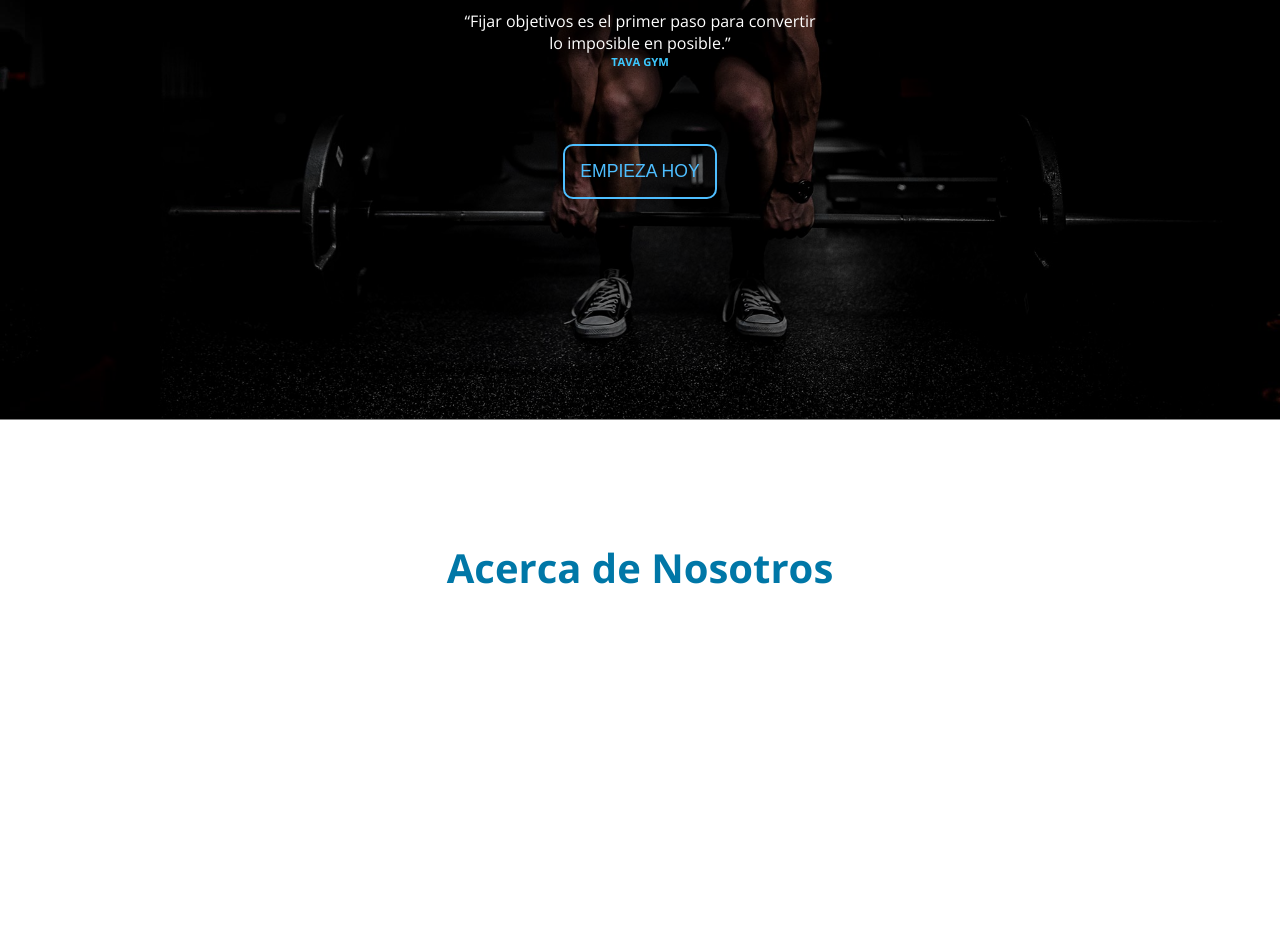
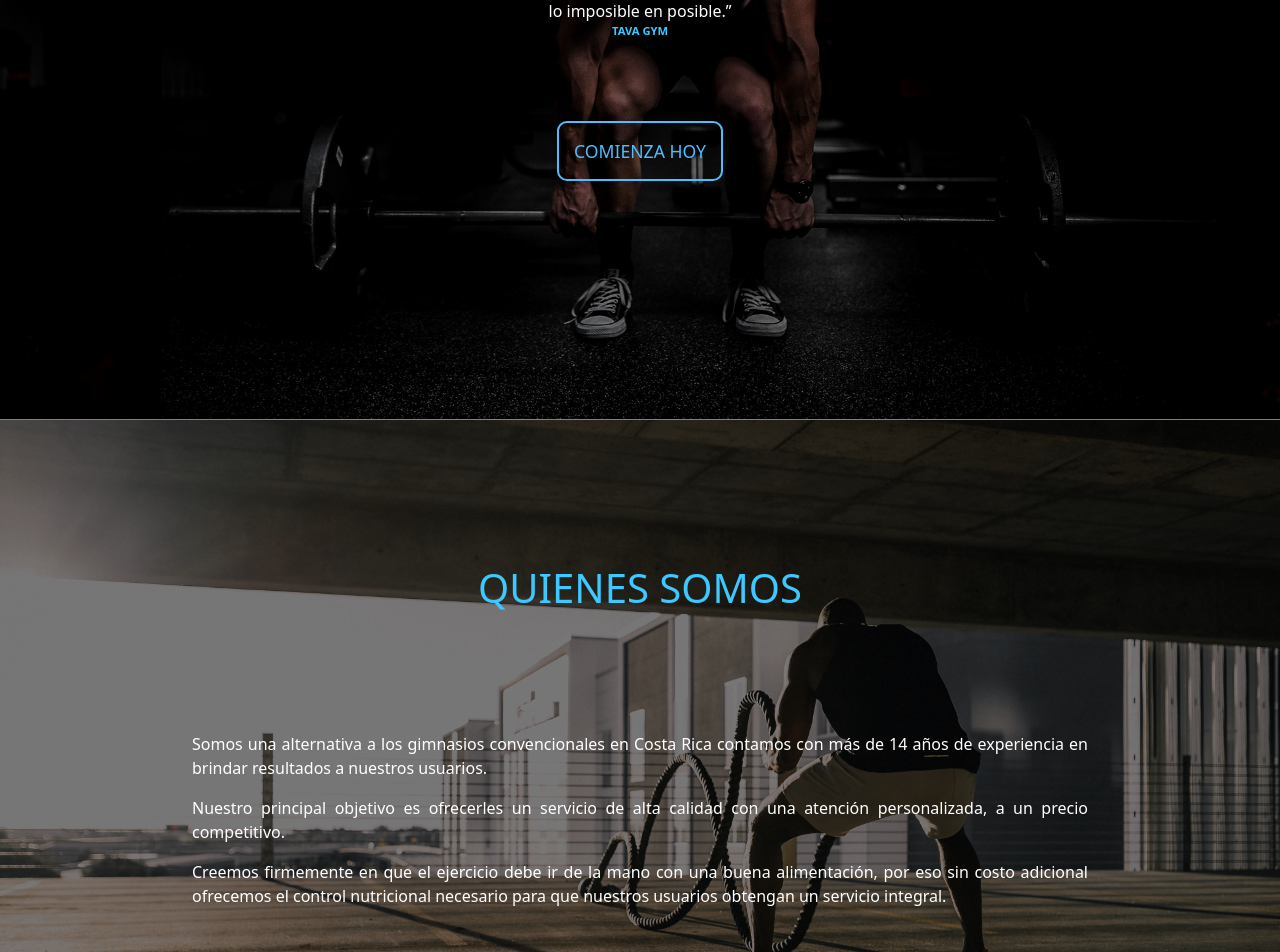
Before and after one commit to yimmytor/cenfotec-fro4-angular, an Angular app: page / in a window 1280 px wide. Shown: the part 380-1332 px from the top of the page. Built offline with nearby package versions, Linux system fonts and the light colour scheme.

Commit message:
Segundo Avance

```diff
--- a/angular.json
+++ b/angular.json
@@ -27,7 +27,8 @@
               "src/assets"
             ],
             "styles": [
-              "src/styles.css"
+              "src/styles.css",
+              "node_modules/bootstrap/dist/css/bootstrap.css"
             ],
             "scripts": []
           },
@@ -94,9 +95,10 @@
               "src/assets"
             ],
             "styles": [
-              "src/styles.css"
+              "src/styles.css",
+              "node_modules/bootstrap/dist/css/bootstrap.css"
             ],
-            "scripts": []
+            "scripts": [ "node_modules/bootstrap/dist/js/bootstrap.bundle.js" ]
           }
         }
       }
--- a/package.json
+++ b/package.json
@@ -18,6 +18,9 @@
     "@angular/platform-browser": "~12.1.2",
     "@angular/platform-browser-dynamic": "~12.1.2",
     "@angular/router": "~12.1.2",
+    "bootstrap": "^5.0.2",
+    "ngx-bootstrap": "^7.0.0",
+    "normalize.css": "^8.0.1",
     "rxjs": "~6.6.0",
     "tslib": "^2.2.0",
     "zone.js": "~0.11.4"
--- a/src/app/header/header/header.component.css
+++ b/src/app/header/header/header.component.css
@@ -23,12 +23,14 @@ header .branch-container .branch-logo {
 }
 
 header .branch-container p {
+    margin: 0;
     font-family: 'Roboto', sans-serif;
     font-size: 1.7rem;
 }
 
 header ul {
     display: flex;
+    margin: 0;
 }
 
 header ul li {
--- a/src/app/principal/inicio/inicio.component.css
+++ b/src/app/principal/inicio/inicio.component.css
@@ -7,20 +7,8 @@
     color: var(--color-terciario);
 }
 
-.seccion-inicio .dark-screen {
-    display: flex;
-    flex-direction: column;
-    align-items: center;
-    width: 100%;
-    height: 100%;
-    background-color: #00000086;
-}
-
 .seccion-inicio h1 {
-    margin: 10vh 0;
     font-size: 2.7rem;
-    font-weight: 500;
-    color: #3dc8ff;
 }
 
 .seccion-inicio .frase-dia {
@@ -75,6 +63,6 @@
 
 .seccion-inicio .boton-inscripcion:hover {
     background-color: var(--color-borde-caja-frase);
-    color: var(--color-fuente-defecto);
+    color: var(--color-terciario);
     border: 2px solid transparent;
 }
--- a/src/app/principal/inicio/inicio.component.html
+++ b/src/app/principal/inicio/inicio.component.html
@@ -9,6 +9,6 @@
             </p>
         </div>
 
-        <button class="boton-inscripcion">EMPIEZA HOY</button>
+        <button class="boton-inscripcion">COMIENZA HOY</button>
     </div>
 </section>
--- a/src/app/principal/nosotros/nosotros.component.css
+++ b/src/app/principal/nosotros/nosotros.component.css
@@ -0,0 +1,21 @@
+.seccion-nosotros {
+    background-image: url('../../../assets/img/hero/hero-nosotros.jpg');
+    background-position: center;
+    background-size: cover;
+    background-repeat: no-repeat;
+    color: var(--color-terciario);
+}
+
+.seccion-nosotros .dark-screen {
+    display: flex;
+    flex-direction: column;
+    align-items: center;
+    width: 100%;
+    height: 100%;
+    background-color: #00000086;
+}
+
+.seccion-nosotros .nosotros-descripcion {
+    width: 70%;
+    text-align: justify;
+}
--- a/src/app/principal/nosotros/nosotros.component.html
+++ b/src/app/principal/nosotros/nosotros.component.html
@@ -1,3 +1,17 @@
-<section class="seccion-central">
-    <h1>Acerca de Nosotros</h1>
+<section class="seccion-central seccion-nosotros">
+    <div class="dark-screen">
+        <h1>QUIENES SOMOS</h1>
+
+        <p class="nosotros-descripcion">
+            Somos una alternativa a los gimnasios convencionales en Costa Rica contamos con más de 14 años de experiencia en brindar resultados a nuestros usuarios.
+        </p>
+
+        <p class="nosotros-descripcion">
+            Nuestro principal objetivo es ofrecerles un servicio de alta calidad con una atención personalizada, a un precio competitivo.
+        </p>
+
+        <p class="nosotros-descripcion">
+            Creemos firmemente en que el ejercicio debe ir de la mano con una buena alimentación, por eso sin costo adicional ofrecemos el control nutricional necesario para que nuestros usuarios obtengan un servicio integral.
+        </p>
+    </div>
 </section>
--- a/src/app/principal/principal/principal.component.css
+++ b/src/app/principal/principal/principal.component.css
@@ -4,4 +4,5 @@ main {
     justify-content: center;
     min-height: 78vh;
     width: 100%;
+    background-color: var(--color-fondo-body);
 }
--- a/src/styles.css
+++ b/src/styles.css
@@ -1,17 +1,19 @@
 @import url('https://fonts.googleapis.com/css2?family=Open+Sans:ital,wght@0,300;0,400;0,600;0,700;0,800;1,300;1,400;1,600;1,700;1,800&family=Roboto:wght@500&display=swap');
+@import '~normalize.css';
 
 :root {
     /* Colores */
     --color-primario: #022a46;
-    --color-primario-1: #0d1c47;
+    --color-primario-1: #022136;
     --color-secundario: #0077a7;
     --color-terciario: #ffffff;
+    --color-fondo-body: #000000;
 
     /* Inicio */
     --color-borde-caja-frase: rgb(78, 190, 255);
 
     /* Fuentes */
-    --color-fuente-titulo: #0077a7;
+    --color-fuente-titulo: #3dc8ff;
     --color-fuente-defecto: #1a1a1a;
     --color-fuente-pie: #3dc8ff;
 
@@ -33,7 +35,7 @@ html {
 }
 
 a {
-    text-decoration: none;
+    text-decoration: none !important;
 }
 
 li {
@@ -44,7 +46,7 @@ body {
     min-height: 100vh;
     width: 100%;
     font-family: 'Open Sans', sans-serif;
-    background-color: var(--color-terciario);
+    background-color: var(--color-fondo-body);
     color: var(--color-fuente-defecto);
 }
 
@@ -54,12 +56,22 @@ body {
     align-items: center;
     width: 100%;
     height: 100vh;
-    padding: 15vh 25px 0 25px;
     border-bottom: 1px solid gray;
     text-align: center;;
 }
 
+.seccion-central .dark-screen {
+    display: flex;
+    flex-direction: column;
+    align-items: center;
+    width: 100%;
+    height: 100%;
+    background-color: #00000086;
+}
+
 .seccion-central h1 {
+    margin: 18vh 0 15vh 0;
     font-size: 2.5rem;
+    font-weight: 500;
     color: var(--color-fuente-titulo);
 }
```
Also changed, not shown: src/app/mibootstrap/mibootstrap.module.ts (added, +12 -0 lines), src/assets/img/hero/hero-nosotros.jpg (added), 1 other file (tests, documents, lock files or other folders).
